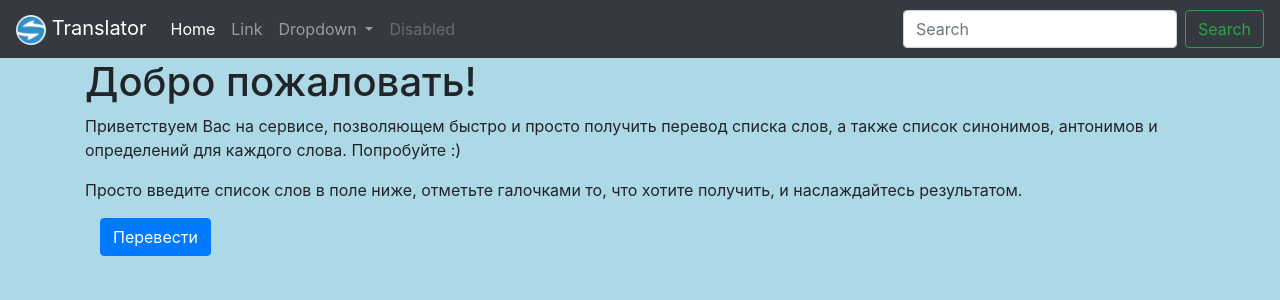
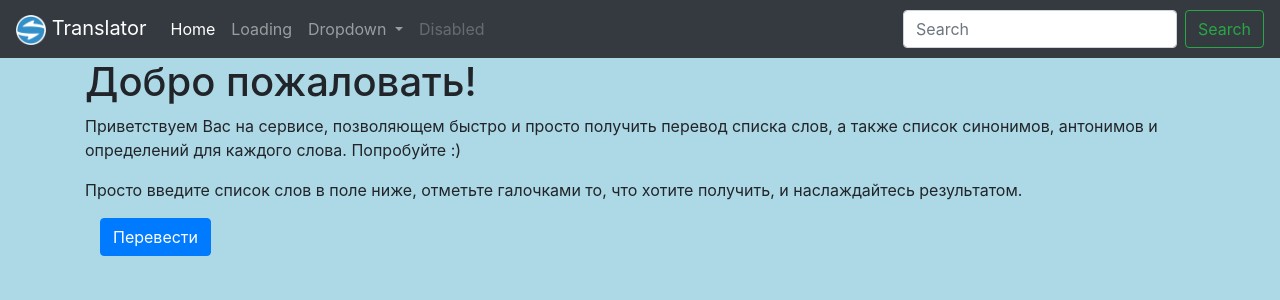
Before and after one commit to bogdanduminyuk/translator, a Django app: template translator_app/templates/translator_app/index.html in a window 1280 px wide. Shown: the top 300 px of the page. Run offline with Django 3.2, Linux system fonts and the light colour scheme; the template is opened without the code that fills it, so the values that code supplies are empty; some libraries are stand-ins or nearby versions.

Commit message:
update loading template file

```diff
--- a/translator_app/templates/translator_app/index.html
+++ b/translator_app/templates/translator_app/index.html
@@ -1,7 +1,6 @@
 {% extends 'translator_app/template.html' %}
 
 {% block page %}
-    <div class="container">
 <h1>Добро пожаловать!</h1>
 <p>
     Приветствуем Вас на сервисе, позволяющем быстро и просто получить перевод списка слов, а также
@@ -11,12 +10,13 @@
     Просто введите список слов в поле ниже, отметьте галочками то, что хотите получить, и наслаждайтесь результатом.
 </p>
 
-        <form action="#" method="post" >{% csrf_token %}
+<form action="#" method="post">{% csrf_token %}
     {% for field in form %}
     <div class="form-group">
         {% for error in field.errors %}
         <div class="alert alert-danger page-algert">
-                    <button type="button" class="close"><span aria-hidden="true">x</span><span class="sr-only">Close</span></button>
+            <button type="button" class="close"><span aria-hidden="true">x</span><span class="sr-only">Close</span>
+            </button>
             <strong>Oops!</strong> {{ error }}
         </div>
 
@@ -31,10 +31,13 @@
     </div>
 </form>
 <div class="progress" style="display: none">
-          <div class="progress-bar progress-bar-striped progress-bar-animated" role="progressbar" aria-valuenow="75" aria-valuemin="0" aria-valuemax="100" style="width: 75%"></div>75%
+    <div class="progress-bar progress-bar-striped progress-bar-animated" role="progressbar" aria-valuenow="75"
+         aria-valuemin="0" aria-valuemax="100" style="width: 75%"></div>
+    75%
 </div>
 <div class="progress" style="display: none">
-          <div class="progress-bar" role="progressbar" style="width: 25%;" aria-valuenow="25" aria-valuemin="0" aria-valuemax="100">25%</div>
+    <div class="progress-bar" role="progressbar" style="width: 25%;" aria-valuenow="25" aria-valuemin="0"
+         aria-valuemax="100">25%
     </div>
 </div>
 {% endblock %}
--- /dev/null
+++ b/translator_app/templates/translator_app/loading.html
@@ -0,0 +1,5 @@
+{% extends 'translator_app/template.html' %}
+
+{% block page %}
+<h1>loading</h1>
+{% endblock %}
--- a/translator_app/templates/translator_app/template.html
+++ b/translator_app/templates/translator_app/template.html
@@ -16,7 +16,7 @@
 </head>
 <body>
 <header class="navbar navbar-expand-lg navbar-dark bg-dark">
-    <a class="navbar-brand" href="#">
+    <a class="navbar-brand" href="{% url 'index' %}">
         <img src="{% static 'ico-systran-8-translator-s-128.png' %}" width="30" height="30" alt="Logo">
         Translator
     </a>
@@ -29,10 +29,10 @@
     <div class="collapse navbar-collapse" id="navbarSupportedContent">
         <ul class="navbar-nav mr-auto">
             <li class="nav-item active">
-                <a class="nav-link" href="#">Home <span class="sr-only">(current)</span></a>
+                <a class="nav-link" href="{% url 'index' %}">Home <span class="sr-only">(current)</span></a>
             </li>
-            <li class="nav-item">
-                <a class="nav-link" href="#">Link</a>
+             <li class="nav-item">
+                <a class="nav-link" href="{% url 'loading' %}">Loading</a>
             </li>
             <li class="nav-item dropdown">
                 <a class="nav-link dropdown-toggle" href="#" id="navbarDropdown" role="button"
@@ -50,6 +50,7 @@
             <li class="nav-item">
                 <a class="nav-link disabled" href="#">Disabled</a>
             </li>
+
         </ul>
         <form class="form-inline my-2 my-lg-0">
             <input class="form-control mr-sm-2" type="search" placeholder="Search" aria-label="Search">
@@ -58,8 +59,10 @@
     </div>
 </header>
 
+<div class="container">
 {% block page %}
 {% endblock %}
+</div>
 
 <footer class="navbar-expand-lg navbar-dark bg-dark">
 
--- a/translator_app/urls.py
+++ b/translator_app/urls.py
@@ -4,4 +4,5 @@ from . import views
 
 urlpatterns = [
     path('', views.index, name='index'),
+    path('loading', views.loading, name='loading')
 ]
--- a/translator_app/views.py
+++ b/translator_app/views.py
@@ -20,3 +20,7 @@ def index(request):
         form = InputForm()
 
     return render(request, 'translator_app/index.html', {'form': form})
+
+
+def loading(request):
+    return render(request, 'translator_app/loading.html', {})
```
Lines whose indentation alone changed are shown as unchanged.
